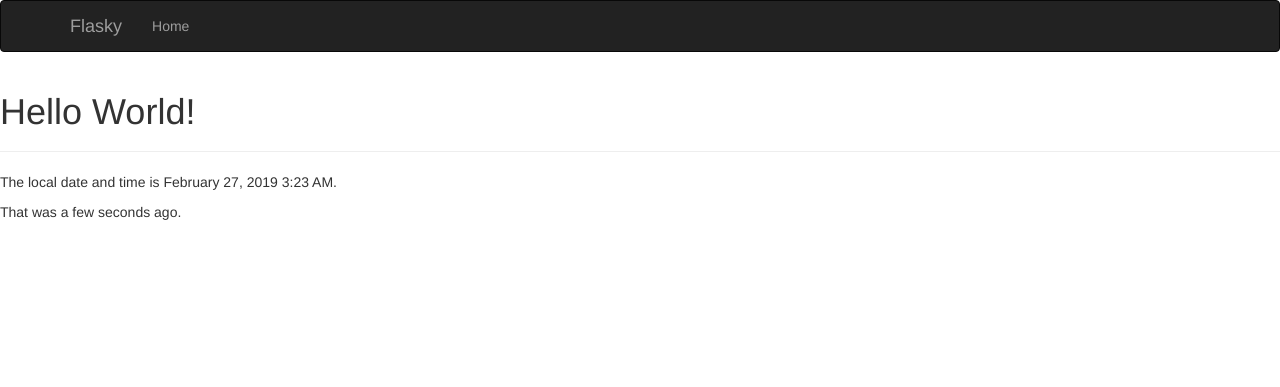
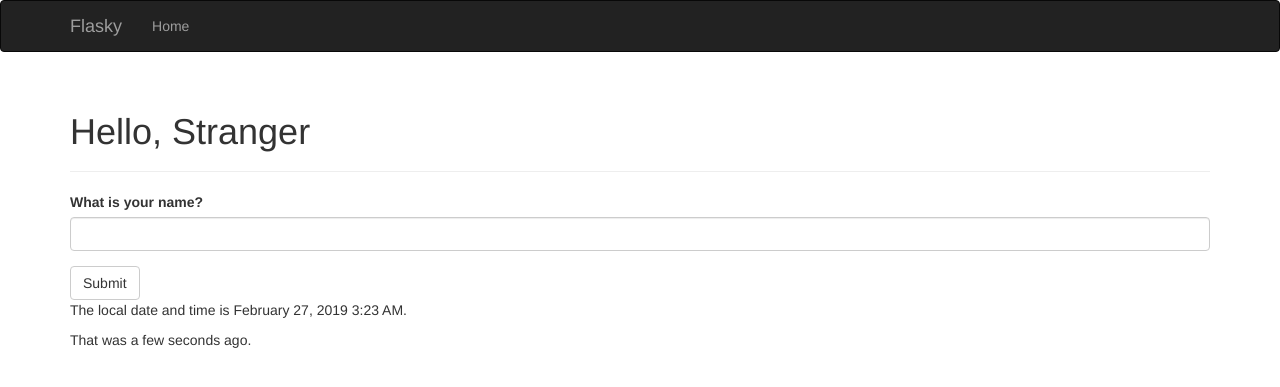
Before and after one commit to prince5460/my_flasky, a Flask app: page / in a window 1280 px wide. Shown: the top 387 px of the page. Run offline with Flask 2, Linux system fonts and the light colour scheme; some libraries are stand-ins or nearby versions.

Commit message:
web forms

```diff
--- a/app.py
+++ b/app.py
@@ -5,24 +5,23 @@
 @Desc :
 '''
 from datetime import datetime
-from flask import Flask, render_template
+from flask import Flask, render_template, redirect, url_for, session, flash
 from flask_bootstrap import Bootstrap
 from flask_moment import Moment
+from flask_wtf import FlaskForm
+from wtforms import StringField, SubmitField
+from wtforms.validators import DataRequired
 
 app = Flask(__name__)
+app.config['SECRET_KEY'] = 'some string'
 
 bootstrap = Bootstrap(app)
 moment = Moment(app)
 
 
-@app.route('/')
-def index():
-    return render_template('index.html', current_time=datetime.utcnow())
-
-
-@app.route('/user/<name>')
-def user(name):
-    return render_template('user.html', name=name)
+class NameForm(FlaskForm):
+    name = StringField('What is your name?', validators=[DataRequired()])
+    submit = SubmitField('Submit')
 
 
 @app.errorhandler(404)
@@ -33,3 +32,23 @@ def page_not_found(e):
 @app.errorhandler(500)
 def internal_server_error(e):
     return render_template('500.html'), 500
+
+
+@app.route('/', methods=['GET', 'POST'])
+def index():
+    # name = None
+    form = NameForm()
+    if form.validate_on_submit():
+        # name = form.name.data
+        # form.name.data = ''
+        old_name = session.get('name')
+        if old_name is not None and old_name != form.name.data:
+            flash('Look like you have changed your name!')
+        session['name'] = form.name.data
+        return redirect(url_for('index'))
+    return render_template('index.html', current_time=datetime.utcnow(), form=form, name=session.get('name'))
+
+
+@app.route('/user/<name>')
+def user(name):
+    return render_template('user.html', name=name)
--- a/templates/base.html
+++ b/templates/base.html
@@ -33,6 +33,12 @@
 
 {% block content %}
     <div class="container">
+        {% for message in get_flashed_messages() %}
+            <div class="alert alert-warning">
+                <button type="button" class="close" data-dismiss="alert">&times;</button>
+                {{ message }}
+            </div>
+        {% endfor %}
         {% block page_content %}{% endblock %}
     </div>
 {% endblock %}
--- a/templates/index.html
+++ b/templates/index.html
@@ -1,9 +1,19 @@
 {% extends "base.html" %}
+{% import "bootstrap/wtf.html" as wtf %}
+{% block title %}Flasky{% endblock %}
 
-{% block content %}
+{% block page_content %}
     <div class="page-header">
-        <h1>Hello World!</h1>
+        {#        <h1>Hello World!</h1>#}
+        <h1>Hello,
+            {% if name %}
+                {{ name }}
+            {% else %}
+                Stranger
+            {% endif %}
+        </h1>
     </div>
+    {{ wtf.quick_form(form) }}
     <p>The local date and time is {{ moment(current_time).format('LLL') }}.</p>
     <p>That was {{ moment(current_time).fromNow(refresh=True) }}.</p>
 {% endblock %}
```
Also changed, not shown: 2 other files.
